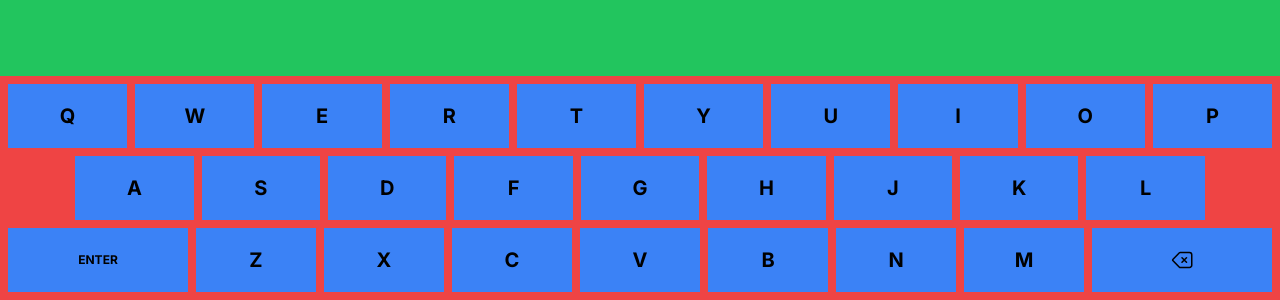
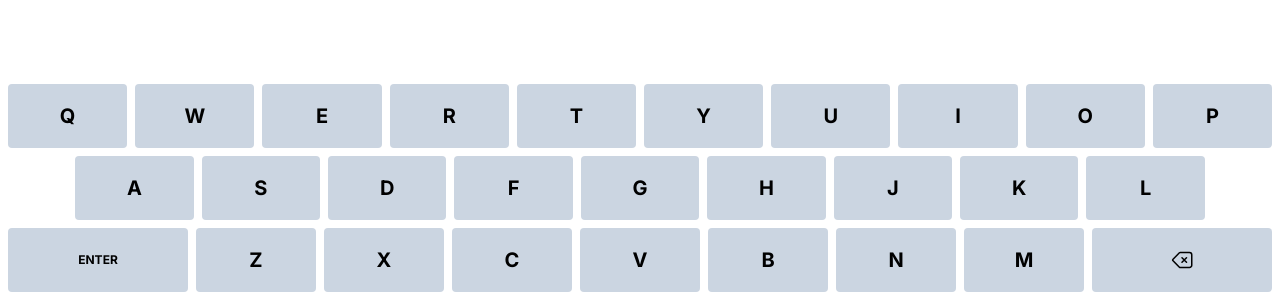
Before and after one commit to Alex979/unphrased, a Next.js app: page / in a window 1280 px wide. Shown: the part 500-800 px from the top of the page. Built offline with nearby package versions, Linux system fonts and the light colour scheme.

Commit message:
Styling the keyboard

```diff
--- a/src/app/keyboard.tsx
+++ b/src/app/keyboard.tsx
@@ -33,17 +33,17 @@ function KeyboardButton({
       ? "text-lg"
       : "text-xl";
   return (
-    <div
-      className={`bg-blue-500 ${growClass} flex items-center justify-center ${fontSizeClass} font-bold`}
+    <button
+      className={`bg-slate-300 active:bg-slate-400 rounded ${growClass} flex items-center justify-center ${fontSizeClass} font-bold`}
     >
       {children}
-    </div>
+    </button>
   );
 }
 
 export default function VirtualKeyboard() {
   return (
-    <div className="w-full h-56 flex flex-col bg-red-500 p-2 gap-2">
+    <div className="w-full h-56 flex flex-col p-2 gap-2">
       <KeyboardRow>
         <KeyboardButton>Q</KeyboardButton>
         <KeyboardButton>W</KeyboardButton>
--- a/src/app/page.tsx
+++ b/src/app/page.tsx
@@ -4,7 +4,7 @@ import VirtualKeyboard from "./keyboard";
 export default function Home() {
   return (
     <main className="min-h-screen flex flex-col">
-      <div className="bg-green-500 flex-1"></div>
+      <div className="flex-1"></div>
       <VirtualKeyboard />
     </main>
   );
```
